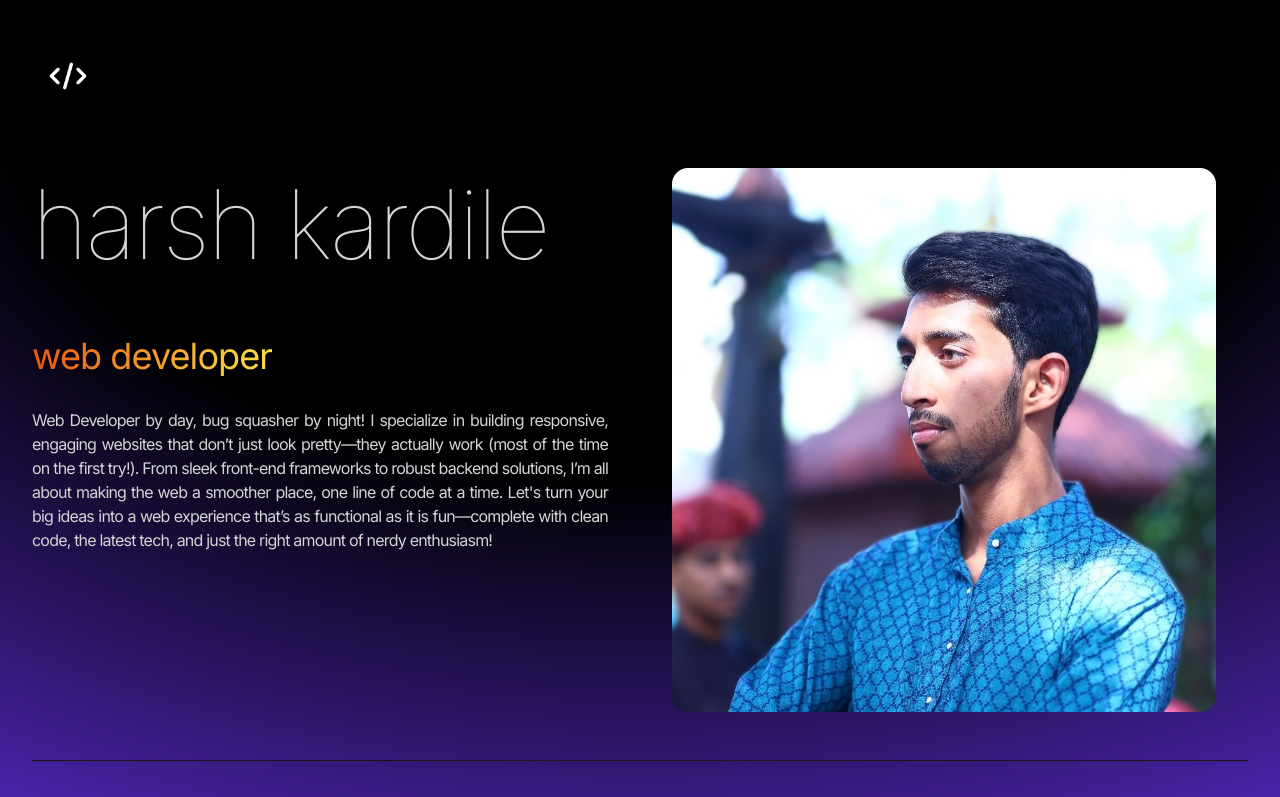
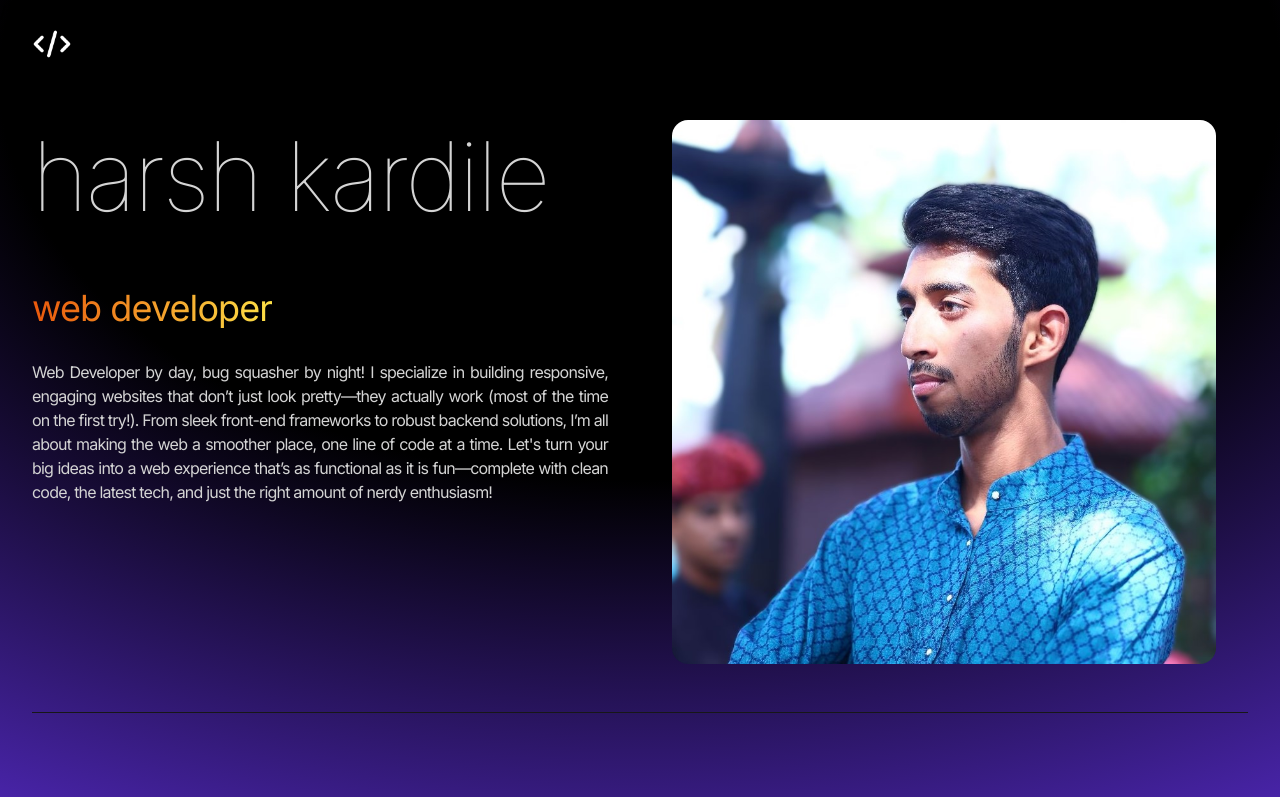
Before and after one commit to harshk49/Harsh-Portfolio, a React (Vite) app: page / in a window 1280 px wide. Shown: the top 797 px of the page. Built offline with nearby package versions, Linux system fonts and the light colour scheme.

Commit message:
Update Navbar.jsx

```diff
--- a/src/components/Navbar.jsx
+++ b/src/components/Navbar.jsx
@@ -28,7 +28,7 @@
   return (
     <div className="relative">
       {/* Logo container - stays at the top */}
-      <div className="flex items-center justify-between p-4 mt-4">
+      <div className="flex items-center justify-between ">
         <img
           className="w-10 h-10 cursor-pointer"
           src={logo}
```
